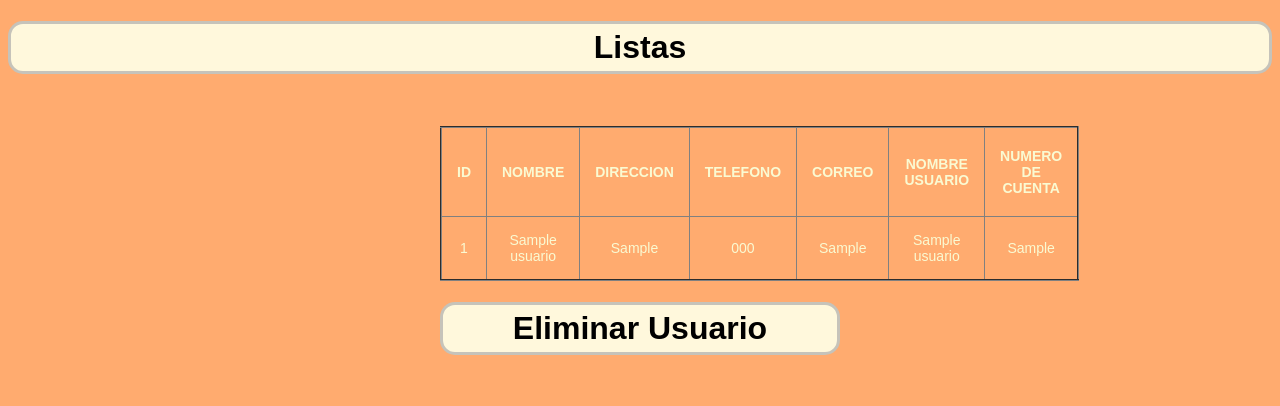
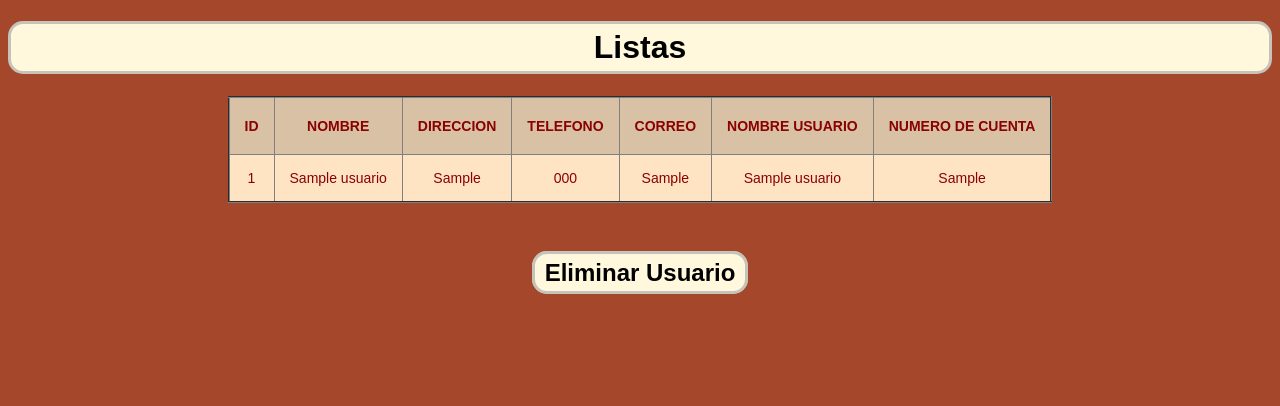
Before and after one commit to EmilianoCruz/ProyectoWeb, a PHP site: page /lectura.php in a window 1280 px wide. Shown: the top 406 px of the page. Run offline with PHP 8.4, Linux system fonts and the light colour scheme; tables that the repository leaves empty or names only in its code hold one stand-in row (values such as "Sample post").

Commit message:
Detalles finales

```diff
--- a/EliminarUsuario.php
+++ b/EliminarUsuario.php
@@ -5,7 +5,7 @@
     <meta charset="UTF-8">
     <meta name="viewport" content="width=device-width, initial-scale=1.0">
     <link rel="stylesheet" href="estilos.css" class="style">
-    <link rel="shortcut icon" href="Media/web" type="image/x-icon">
+    <link rel="shortcut icon" href="Media/web.png" type="image/x-icon">
     <title>Proyecto</title>
 </head>
 
@@ -18,8 +18,7 @@
         <button type="submit" class='raise'>Eliminar usuario</button>
 
     </form>
-
-    <h1><a href="lectura.php" class='opciones'>Inicio de listas</a></h1>
+    <h2><a href="lectura.php" class='opciones'>Inicio de listas</a> </h2>
 
 </body>
 
--- a/estilos.css
+++ b/estilos.css
@@ -1,5 +1,5 @@
 body{
-    background: rgb(255, 171, 111);
+    background: rgb(165, 71, 42);
     text-align: center;
     font-family: Arial, Helvetica, sans-serif;
 }
@@ -52,7 +52,20 @@ h1{
     width: 400px;
     font-size: x-large;
 }
-
+.eliminar{
+    border: 3px solid #aaaa;
+    background-color: cornsilk;
+    text-decoration: none;
+    font-family: Arial, Helvetica, sans-serif;
+    color: black;
+    border-radius: 15px;
+    text-align: center;
+    position: absolute;
+    bottom: 20px;
+    left: 50%;
+    transform: translateX(-50%);
+    padding: 10px;
+}
 .opciones{
         border: 3px solid #aaaa;
         background-color: cornsilk;
@@ -72,7 +85,7 @@ h1{
 }
 
 
-
+/* Ventana del login */
 .ventana{
     background: blanchedalmond;
     text-align: center;
@@ -109,19 +122,19 @@ form label{
 
 /* Estilos de los registros */
 .container {
+    display: flex;
+    align-items: center;
+    justify-content: center;
     text-align: center;
     margin: auto;
-    padding-top: 30px;
-    padding-bottom: 30px;
-    width: 400px;
+}
 
-}
 table {
-    color: lightgoldenrodyellow;
+    color: darkred;
     font-size: 14px;
     table-layout: fixed;
     border-collapse: collapse;
-
+    background-color: bisque;
 }
 
 thead {
@@ -132,6 +145,7 @@ th {
     padding: 20px 15px ;
     font-weight: 700;
     text-transform: uppercase;
+    background-color: rgb(216, 193, 164);
 }
 
 td {
@@ -145,7 +159,7 @@ tbody tr {
 }
 
 tbody tr:hover {
-    background: darkslateblue;
+    background: darksalmon;
 }
 
 
--- a/index.php
+++ b/index.php
@@ -4,7 +4,7 @@
     <meta charset="UTF-8">
     <meta name="viewport" content="width=device-width, initial-scale=1.0">
     <link rel="stylesheet" href ="estilos.css">
-    <link rel="shortcut icon" href="Media/web" type="image/x-icon">
+    <link rel="shortcut icon" href="Media/web.png" type="image/x-icon">
     <title>Proyecto</title>
 </head>
 <body>
--- a/lectura.php
+++ b/lectura.php
@@ -1,3 +1,4 @@
+
 <?php
 require "conexion.php";
 mysqli_set_charset($conexion,'utf8');
@@ -9,7 +10,7 @@ mysqli_set_charset($conexion,'utf8');
     <meta charset="UTF-8">
     <meta name="viewport" content="width=device-width, initial-scale=1.0">
     <link rel="stylesheet" href="estilos.css">
-    <link rel="shortcut icon" href="Media/web" type="image/x-icon">
+    <link rel="shortcut icon" href="Media/web.png" type="image/x-icon">
     <title>Proyecto</title>
 </head>
 <body>
@@ -46,12 +47,12 @@ mysqli_set_charset($conexion,'utf8');
         }
         echo "</table>";
     } else {
-        echo "<h1 class='sin-registro'>Sin Ningun registro</h1>";
+        echo "<br><br><h1 class='sin-registro'>Sin Ningun registro</h1>";
     }
-
-    echo "<h1 class='opciones'><a href='EliminarUsuario.php'>Eliminar Usuario</a></h1>";
     ?>
 </div>
+    <br><br>
+    <h2><a href='EliminarUsuario.php' class='opciones'>Eliminar Usuario</a> </h2>
 
 </body>
 </html>
--- a/login.php
+++ b/login.php
@@ -5,7 +5,7 @@
     <meta name="viewport" content="width=device-width, initial-scale=1.0">
     <!-- CSS -->
     <link rel="stylesheet" href="estilos.css">
-    <link rel="shortcut icon" href="Media/web" type="image/x-icon">
+    <link rel="shortcut icon" href="Media/web.png" type="image/x-icon">
     <title>Proyecto</title>
 </head>
 <body>
--- a/registro.php
+++ b/registro.php
@@ -7,7 +7,7 @@ session_start();
  <title>Registro</title>
  <meta charset = "utf-8">
  <link rel="stylesheet" href ="estilos.css">
- <link rel="shortcut icon" href="Media/web" type="image/x-icon">
+ <link rel="shortcut icon" href="Media/web.png" type="image/x-icon">
 <title>Proyecto</title>
 </head>
 
```
